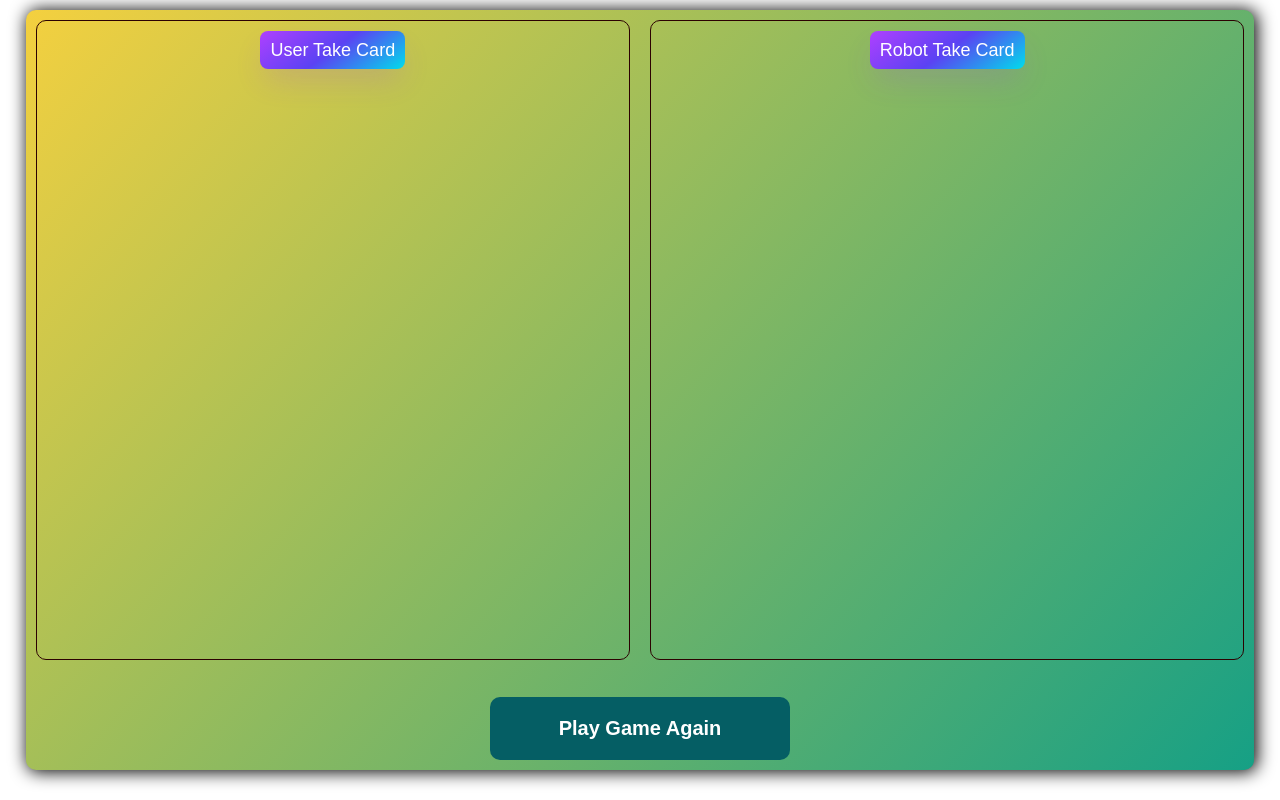
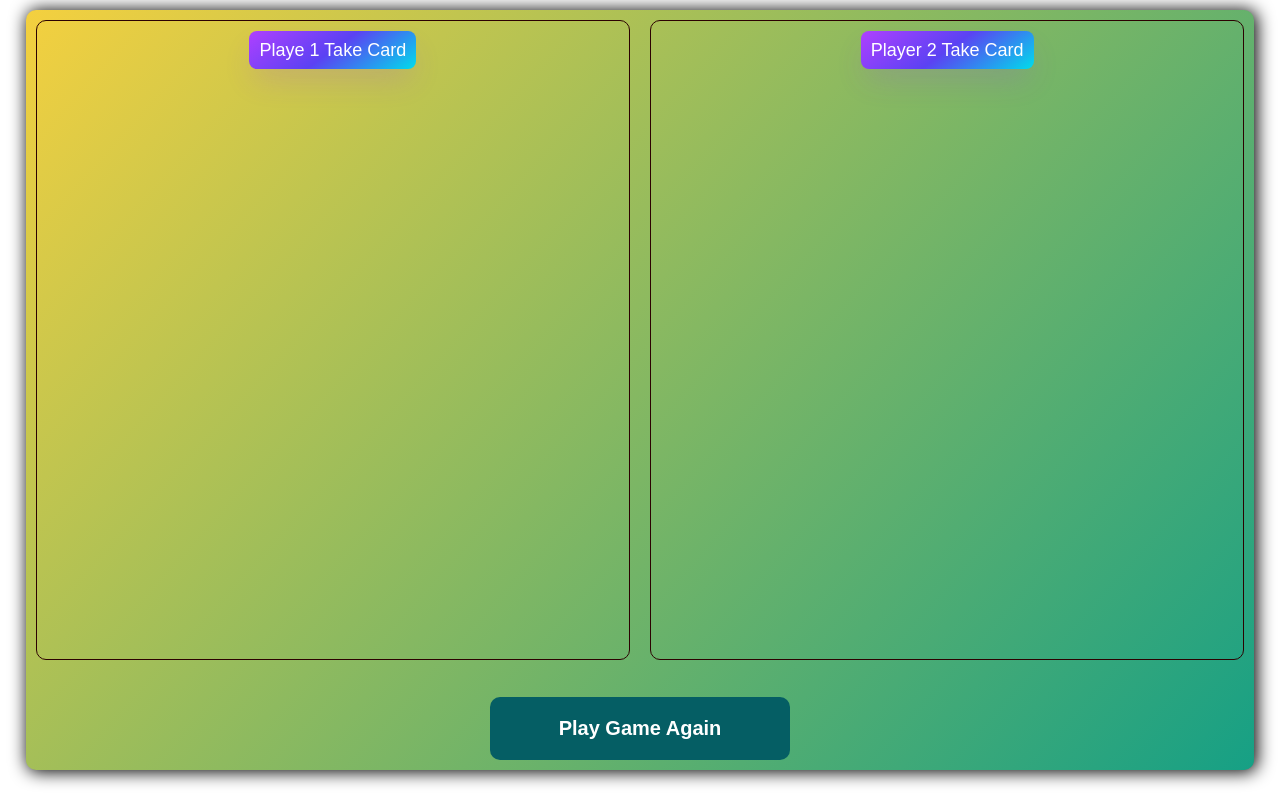
Before and after one commit to davidshore/chas_blackjack, a plain HTML site: page index.html in a window 1280 px wide. Drawn offline with Linux system fonts and the light colour scheme.

Commit message:
Update index.html

```diff
--- a/index.html
+++ b/index.html
@@ -11,14 +11,13 @@
     <div class="cardContainer">
       <div class="cradMain">
         <div class="suerCard">
-          <button class="startGame">User Take Card</button>
+          <button class="startGame">Playe 1 Take Card</button>
           <div class="cardsImage"></div>
           <div class="cardNumber"></div>
-          <div class="totalNumber"></div>
           <div class="result"></div>
         </div>
         <div class="robotsCard">
-          <button class="stop">Robot Take Card</button>
+          <button class="stop">Player 2 Take Card</button>
           <div class="robotCard"></div>
           <div class="robotResult"></div>
         </div>
```
